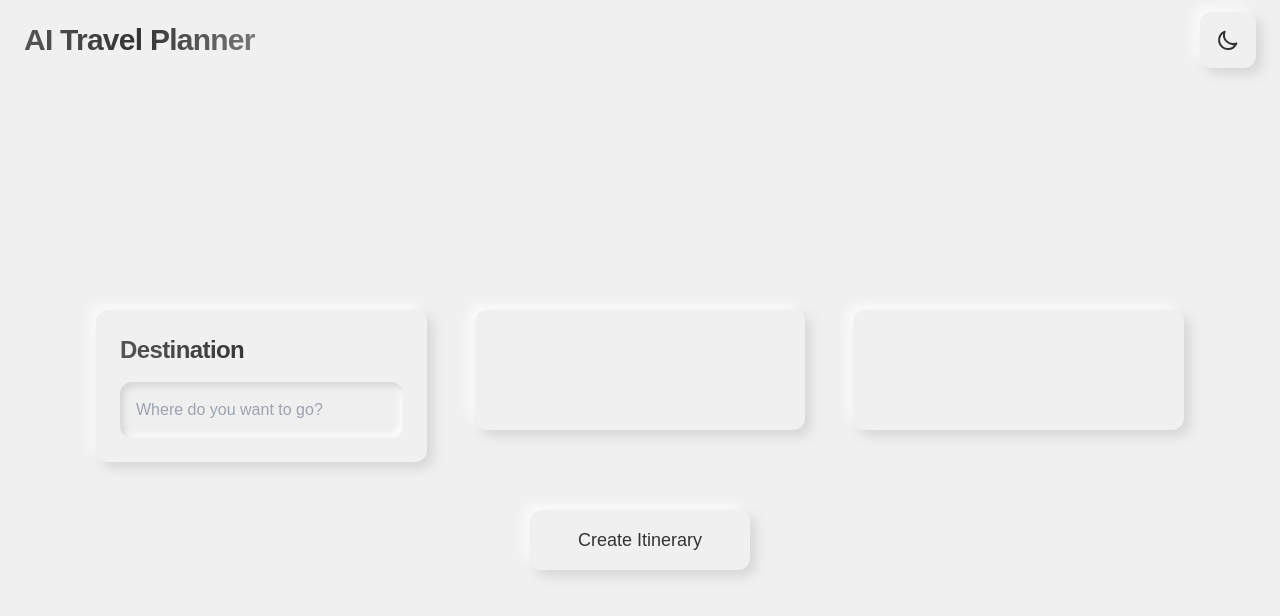
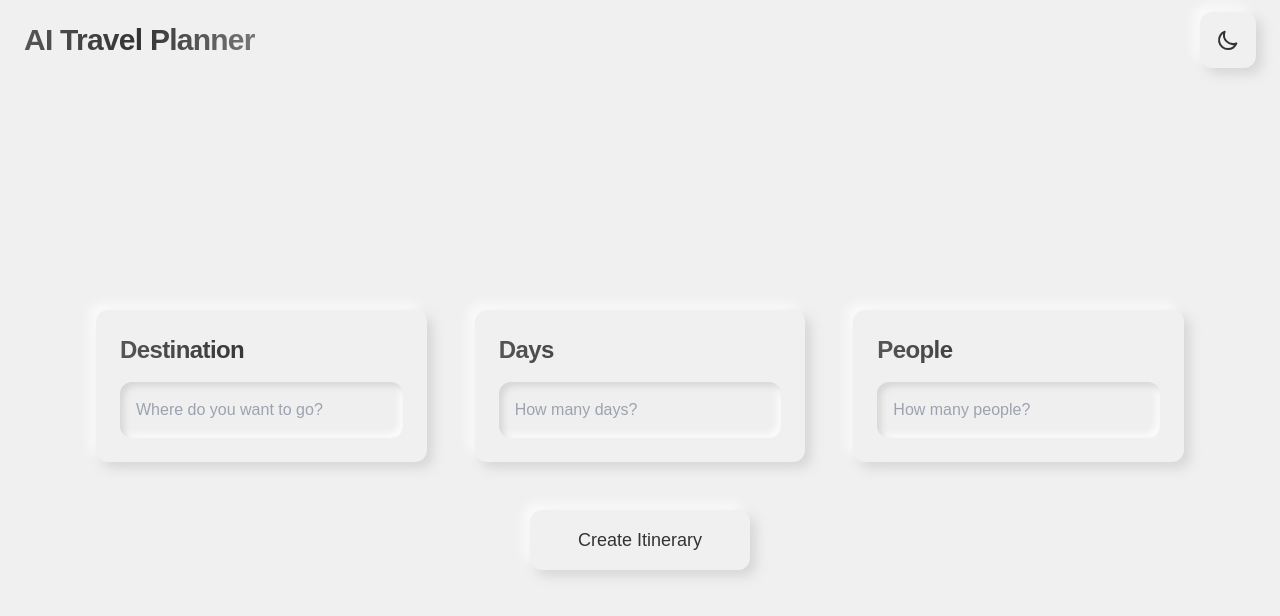
Before and after one commit to sagar-datta/travel-itinerary-ai, a Next.js app: page / in a window 1280 px wide. Both pictures are taken after a click on the button "Begin Your Journey". Shown: the top 616 px of the page. Built offline with nearby package versions, Linux system fonts and the light colour scheme.

Commit message:
Refactor Input component to accept additional props and enhance TravelForm with Days and People inputs

```diff
--- a/src/app/components/common/Input.tsx
+++ b/src/app/components/common/Input.tsx
@@ -1,10 +1,11 @@
 'use client';
 import { shape } from '../../styles/common';
 
-interface InputProps {
+type BaseInputProps = Omit<React.InputHTMLAttributes<HTMLInputElement>, 'onChange' | 'type' | 'value'>;
+
+interface InputProps extends BaseInputProps {
   label: string;
   type?: 'text' | 'date' | 'number';
-  placeholder?: string;
   value: string;
   onChange: (value: string) => void;
   className?: string;
@@ -17,6 +18,7 @@ export function Input({
   value,
   onChange,
   className = '',
+  ...inputProps
 }: InputProps) {
   return (
     <div className="flex flex-col gap-4">
@@ -28,6 +30,7 @@ export function Input({
         {label}
       </label>
       <input
+        {...inputProps}
         type={type}
         value={value}
         onChange={(e) => onChange(e.target.value)}
--- a/src/app/components/features/travel-form/TravelForm.tsx
+++ b/src/app/components/features/travel-form/TravelForm.tsx
@@ -13,11 +13,13 @@ interface TravelFormProps {
 
 export function TravelForm({ isStarted }: TravelFormProps) {
   const [destination, setDestination] = useState('');
+  const [days, setDays] = useState('');
+  const [people, setPeople] = useState('');
 
   const handleSubmit = (e: React.FormEvent) => {
     e.preventDefault();
     // TODO: Handle form submission
-    console.log('Form submitted:', { destination });
+    console.log('Form submitted:', { destination, days, people });
   };
 
   return (
@@ -43,20 +45,38 @@ export function TravelForm({ isStarted }: TravelFormProps) {
             </Card>
           </TransitionContainer>
 
-          {/* Second column - Empty card for now */}
+          {/* Second column - Days */}
           <TransitionContainer
             show={isStarted}
             delay="delay-150"
           >
-            <Card className="min-h-[120px]">&nbsp;</Card>
+            <Card>
+              <Input
+                label="Days"
+                type="number"
+                min="1"
+                placeholder="How many days?"
+                value={days}
+                onChange={setDays}
+              />
+            </Card>
           </TransitionContainer>
 
-          {/* Third column - Empty card for now */}
+          {/* Third column - People */}
           <TransitionContainer
             show={isStarted}
             delay="delay-175"
           >
-            <Card className="min-h-[120px]">&nbsp;</Card>
+            <Card>
+              <Input
+                label="People"
+                type="number"
+                min="1"
+                placeholder="How many people?"
+                value={people}
+                onChange={setPeople}
+              />
+            </Card>
           </TransitionContainer>
         </div>
 
```
